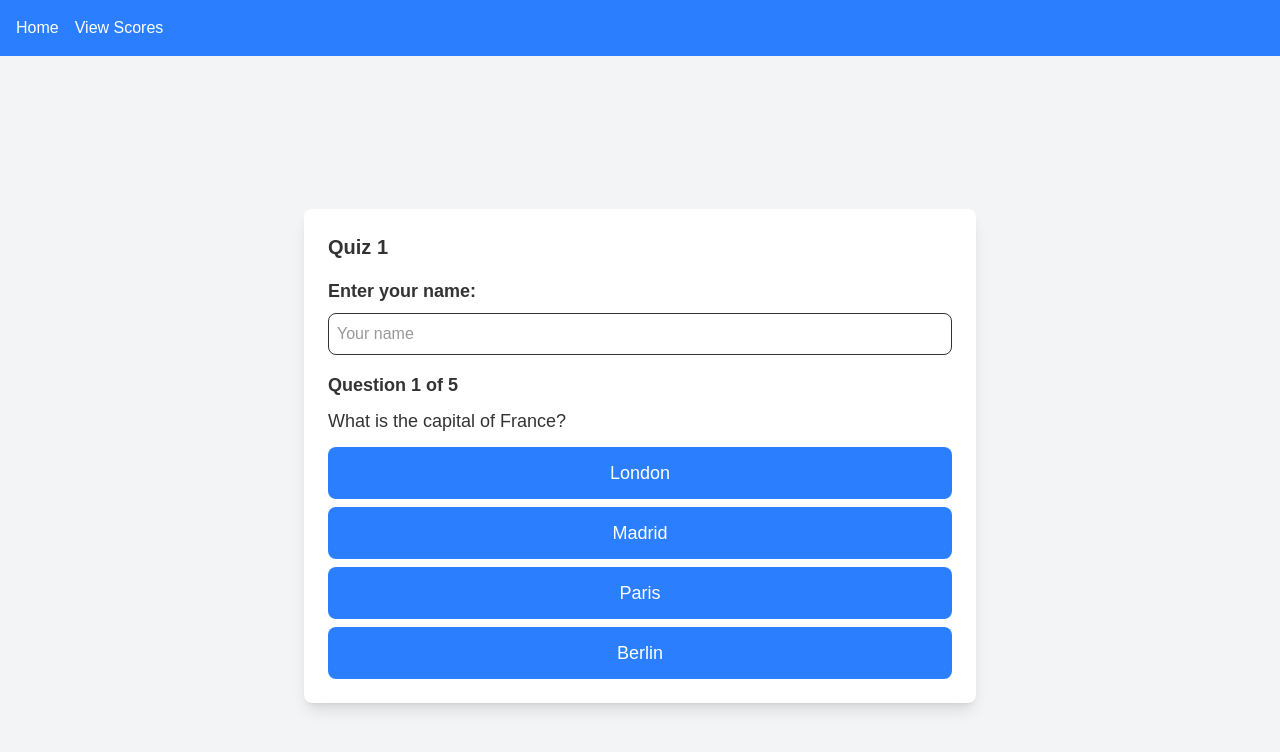
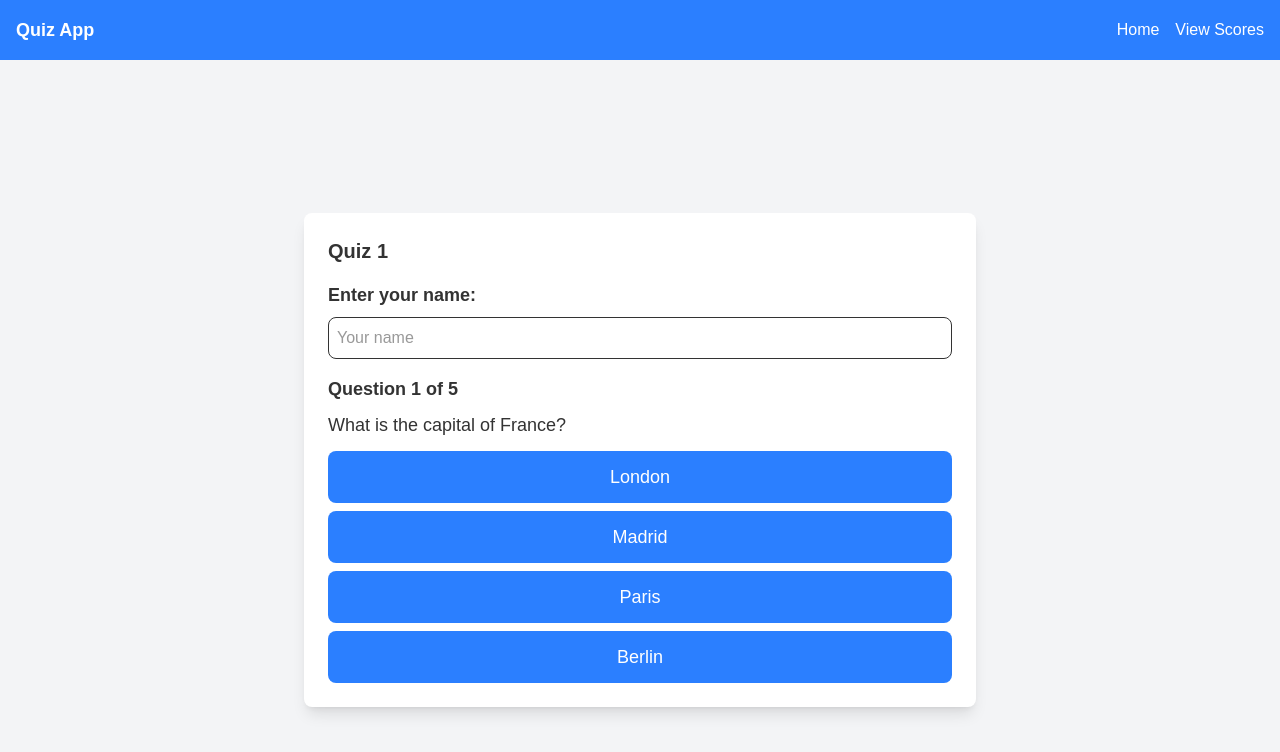
Before and after one commit to Eunike341/quiz-app, a React (Vite) app: page / in a window 1280 px wide. Shown: the top 752 px of the page. Built offline with nearby package versions, Linux system fonts and the light colour scheme; no server answers.

Commit message:
add search date and modify display

```diff
--- a/package.json
+++ b/package.json
@@ -14,6 +14,7 @@
     "@tailwindcss/vite": "^4.0.1",
     "firebase": "^11.3.1",
     "react": "^18.3.1",
+    "react-datepicker": "^8.1.0",
     "react-dom": "^18.3.1",
     "react-router-dom": "^7.2.0"
   },
--- a/src/App.tsx
+++ b/src/App.tsx
@@ -1,19 +1,8 @@
 import QuizApp from "./QuizApp";
-import { Link } from "react-router-dom";
 
 const App = () => {
   return (
-    <div>
-      <nav className="p-4 bg-blue-500 text-white">
-        <Link to="/" className="mr-4">Home</Link>
-        <Link to="/records">View Scores</Link>
-      </nav>
-
-      <div className="min-h-screen flex items-center justify-center bg-gray-100">
-            <QuizApp />
-          </div>
-    </div>
-
+    <QuizApp />
   );
 };
 
--- /dev/null
+++ b/src/Layout.tsx
@@ -0,0 +1,63 @@
+import { Outlet, Link } from "react-router-dom";
+import { useState } from "react";
+
+const Layout = () => {
+  const [isOpen, setIsOpen] = useState(false);
+
+  return (
+    <div>
+      {/* Navigation Bar */}
+      <nav className="p-4 bg-blue-500 text-white flex justify-between items-center shadow-lg">
+        {/* Brand / Logo */}
+        <Link to="/" className="text-lg font-bold">
+          Quiz App
+        </Link>
+
+        {/* Mobile Menu Toggle Button */}
+        <button
+          className="block md:hidden text-white"
+          onClick={() => setIsOpen(!isOpen)}
+        >
+          {isOpen ? "✖" : "☰"}
+        </button>
+
+        {/* Desktop Menu */}
+        <ul className="hidden md:flex space-x-4">
+          <li>
+            <Link to="/" className="hover:text-gray-300 transition">
+              Home
+            </Link>
+          </li>
+          <li>
+            <Link to="/records" className="hover:text-gray-300 transition">
+              View Scores
+            </Link>
+          </li>
+        </ul>
+      </nav>
+
+      {/* Mobile Dropdown Menu */}
+      {isOpen && (
+        <ul className="md:hidden bg-blue-500 text-white p-4 space-y-2">
+          <li>
+            <Link to="/" className="block p-2 hover:bg-blue-600 rounded" onClick={() => setIsOpen(false)}>
+              Home
+            </Link>
+          </li>
+          <li>
+            <Link to="/records" className="block p-2 hover:bg-blue-600 rounded" onClick={() => setIsOpen(false)}>
+              View Scores
+            </Link>
+          </li>
+        </ul>
+      )}
+
+      {/* Page Content */}
+      <div className="min-h-screen flex items-center justify-center bg-gray-100">
+        <Outlet />
+      </div>
+    </div>
+  );
+};
+
+export default Layout;
--- a/src/RecordsPage.tsx
+++ b/src/RecordsPage.tsx
@@ -1,19 +1,39 @@
 import { useState, useEffect } from "react";
-import { collection, getDocs, query, orderBy} from "firebase/firestore";
+import { collection, getDocs, query, orderBy, where} from "firebase/firestore";
 import db from "./firebase";
 import { Score } from "./interface/Score";
 import ScoreTable from "./components/ScoreTable";
+import DatePicker from "react-datepicker";
+import "react-datepicker/dist/react-datepicker.css";
 
 
 const RecordsPage = () => {
   const [scores, setScores] = useState<Score[]>([]);
   const [loading, setLoading] = useState(true);
+  const [startDate, setStartDate] = useState<Date | null>(new Date());
+  const [endDate, setEndDate] = useState<Date | null>(new Date());
 
   useEffect(() => {
     const fetchScores = async () => {
       try {
 
-        const q = query(collection(db, "quiz-app"), orderBy("score", "desc"));
+        let q = query(collection(db, "quiz-app"), orderBy("score", "desc"));
+
+        if (startDate && endDate) {
+          const normalizedStart = new Date(startDate);
+          normalizedStart.setHours(0, 0, 0, 0); // Start of day
+
+          const normalizedEnd = new Date(endDate);
+          normalizedEnd.setHours(23, 59, 59, 999); // End of day
+
+          q = query(
+            collection(db, "quiz-app"),
+            orderBy("score", "desc"),
+            where("timestamp", ">=", normalizedStart),
+            where("timestamp", "<=", normalizedEnd)
+          );
+        }
+
         const querySnapshot = await getDocs(q);
 
         const data = querySnapshot.docs.map((doc) => ({
@@ -29,9 +49,42 @@ const RecordsPage = () => {
     };
 
     fetchScores();
-  }, []);
+  }, [startDate, endDate]);
 
-  return <ScoreTable scores={scores} loading={loading} />;
+  return (
+     <div className="p-4">
+       <h1 className="text-xl font-bold mb-4">Submitted Scores</h1>
+
+       {/* Date Pickers */}
+       <div className="flex space-x-4 mb-4">
+         <div>
+           <label className="block text-sm font-bold">Start Date:</label>
+           <DatePicker
+             selected={startDate}
+             onChange={(date) => setStartDate(date)}
+             selectsStart
+             startDate={startDate}
+             endDate={endDate}
+             className="border p-2 rounded"
+           />
+         </div>
+         <div>
+           <label className="block text-sm font-bold">End Date:</label>
+           <DatePicker
+             selected={endDate}
+             onChange={(date) => setEndDate(date)}
+             selectsEnd
+             startDate={startDate}
+             endDate={endDate}
+             className="border p-2 rounded"
+           />
+         </div>
+       </div>
+
+       {/* Score Table */}
+       <ScoreTable scores={scores} loading={loading} />
+     </div>
+   );
 };
 
 export default RecordsPage;
--- a/src/components/ScoreTable.tsx
+++ b/src/components/ScoreTable.tsx
@@ -1,11 +1,9 @@
 import React from "react";
-import { Score } from "../interface/Score";
 import { ScoreTableProps } from "../interface/ScoreTableProps";
 
 const ScoreTable: React.FC<ScoreTableProps> = ({ scores, loading }) => {
   return (
     <div className="p-4">
-      <h1 className="text-xl font-bold mb-4">Submitted Scores</h1>
       {loading ? (
         <p>Loading scores...</p>
       ) : (
--- a/src/interface/Score.ts
+++ b/src/interface/Score.ts
@@ -1,5 +1,7 @@
 export interface Score {
+   id: string;
    name: string;
    score: number;
    quiz: string;
+   timestamp: Date;
  }
--- a/src/main.tsx
+++ b/src/main.tsx
@@ -4,14 +4,18 @@ import { BrowserRouter as Router, Routes, Route } from "react-router-dom";
 import './index.css'
 import App from './App.tsx'
 import RecordsPage from "./RecordsPage.tsx";
+import Layout from "./Layout.tsx";
 
 createRoot(document.getElementById('root')!).render(
   <StrictMode>
     <Router>
-          <Routes>
-            <Route path="/" element={<App />} />
-            <Route path="/records" element={<RecordsPage />} />
-          </Routes>
-        </Router>
+      <Routes>
+        {/* Use Layout as the parent wrapper for all routes */}
+        <Route path="/" element={<Layout />}>
+          <Route index element={<App />} />
+          <Route path="records" element={<RecordsPage />} />
+        </Route>
+      </Routes>
+    </Router>
   </StrictMode>,
-)
+);
```
Also changed, not shown: 1 other file (tests, documents, lock files or other folders).
